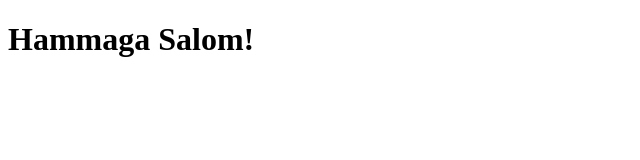
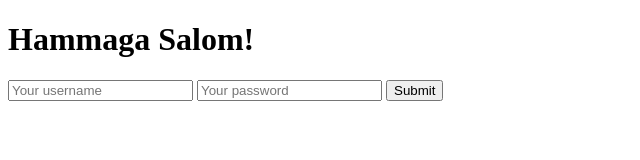
Before and after one commit to egamberdiyevalisherjon/n76-git-2, a plain HTML site: page index.html in a window 1280 px wide. Shown: the whole page, without its empty margins (0-640 px from the left). Drawn offline with Linux system fonts and the light colour scheme.

Commit message:
forma tayyor

```diff
--- a/index.html
+++ b/index.html
@@ -4,10 +4,15 @@
     <meta charset="UTF-8" />
     <meta http-equiv="X-UA-Compatible" content="IE=edge" />
     <meta name="viewport" content="width=device-width, initial-scale=1.0" />
-    <link rel="stylesheet" href="styles/main.css">
+    <link rel="stylesheet" href="styles/main.css" />
     <title>Git - 2</title>
   </head>
   <body>
     <h1>Hammaga Salom!</h1>
+    <form action="/login">
+      <input type="text" name="username" placeholder="Your username" />
+      <input type="password" name="password" placeholder="Your password" />
+      <button type="submit">Submit</button>
+    </form>
   </body>
 </html>
```
